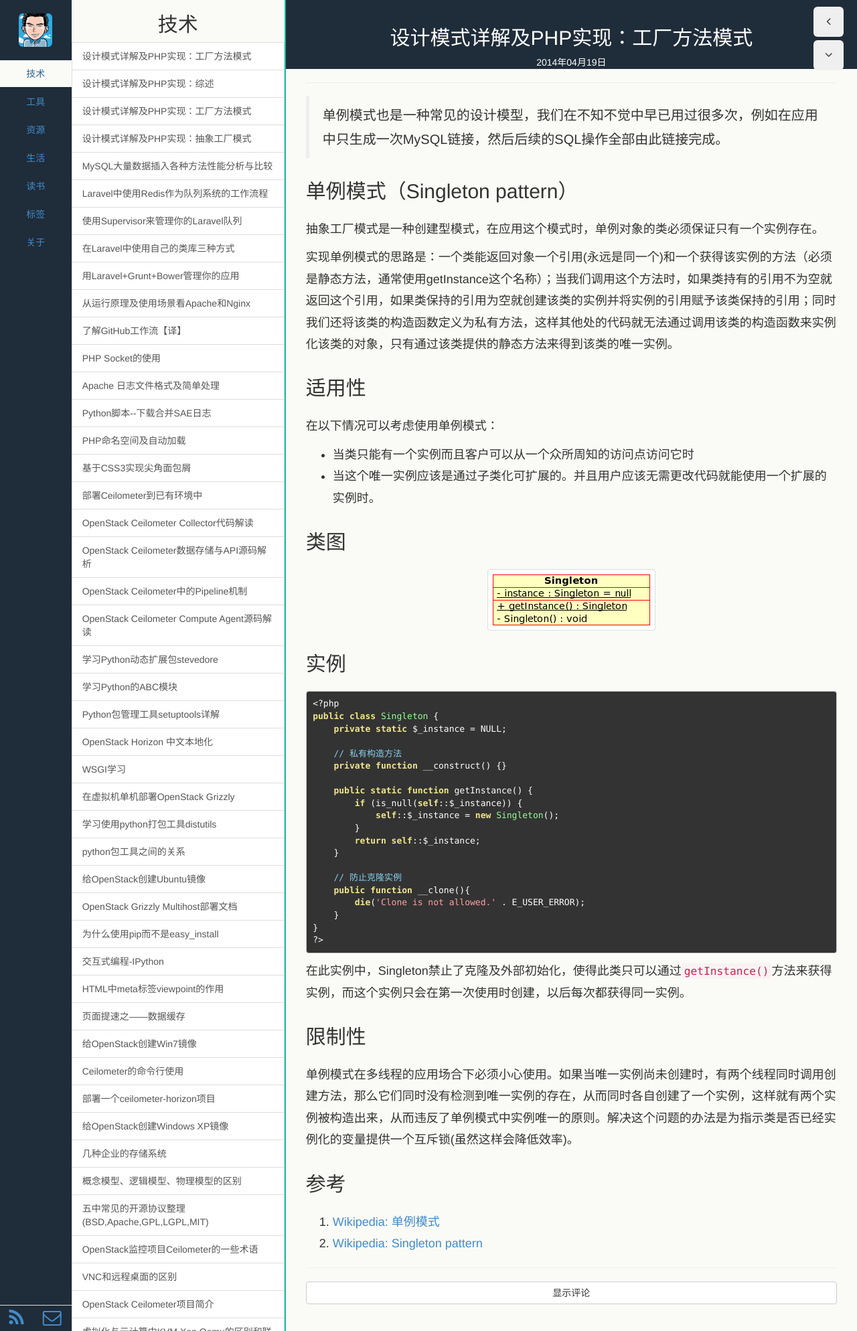
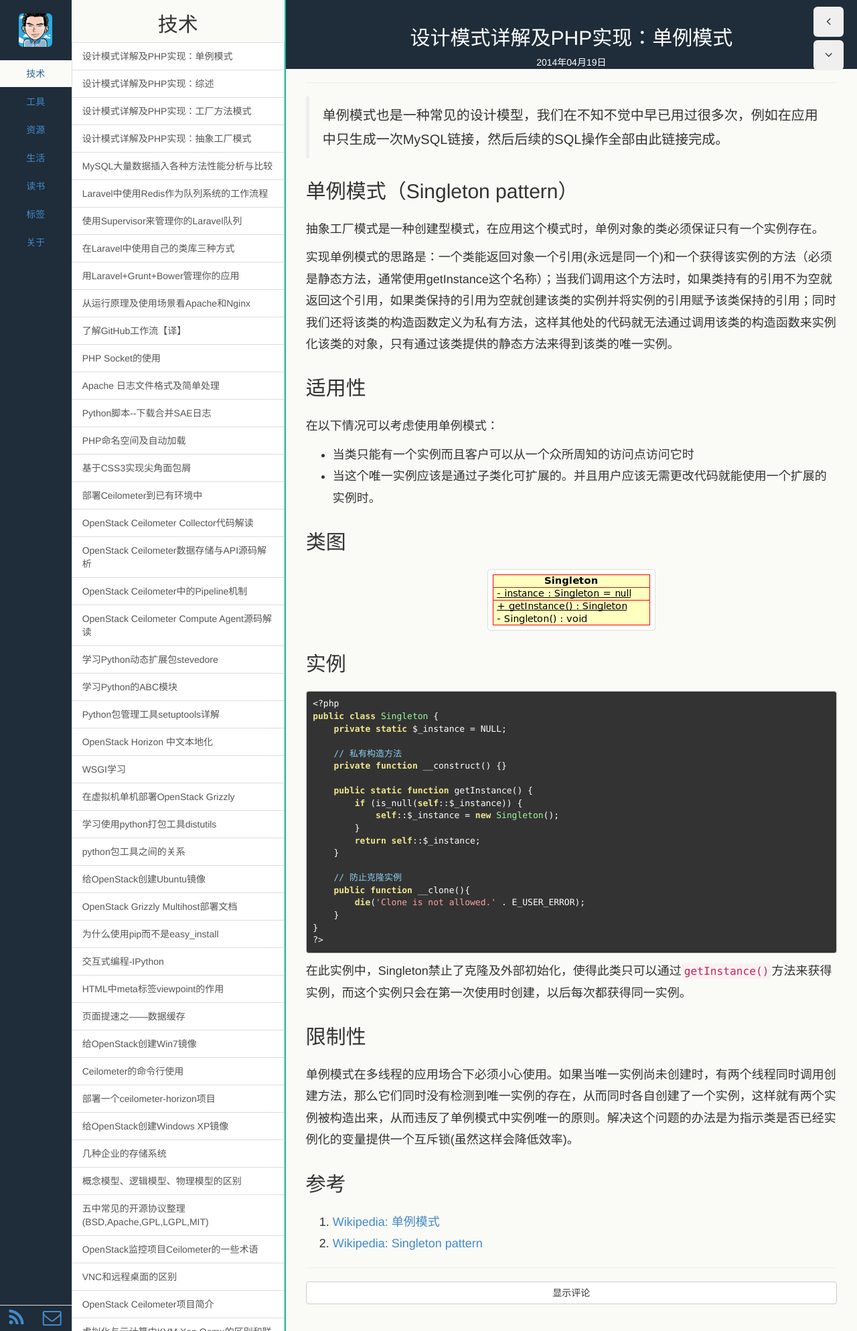
Before and after one commit to dayon3z1/suyan, a Jekyll site: the page built from _posts/Technology/Pattern/2014-04-19-sigleton-design-pattern.md, in a window 1280 px wide. Shown: the whole page at 67% size. Built offline with Jekyll 4.4.1, drawn with Linux system fonts in a browser that asks for light colours; Markdown is read by kramdown in place of the engine named in the settings.

Commit message:
singleton pattern

```diff
--- a/_posts/Technology/Pattern/2014-04-19-sigleton-design-pattern.md
+++ b/_posts/Technology/Pattern/2014-04-19-sigleton-design-pattern.md
@@ -1,6 +1,6 @@
 ---
 layout: post
-title: 设计模式详解及PHP实现：工厂方法模式
+title: 设计模式详解及PHP实现：单例模式
 category: 技术
 tags: Pattern
 keywords: 设计模式,单例模式
```
